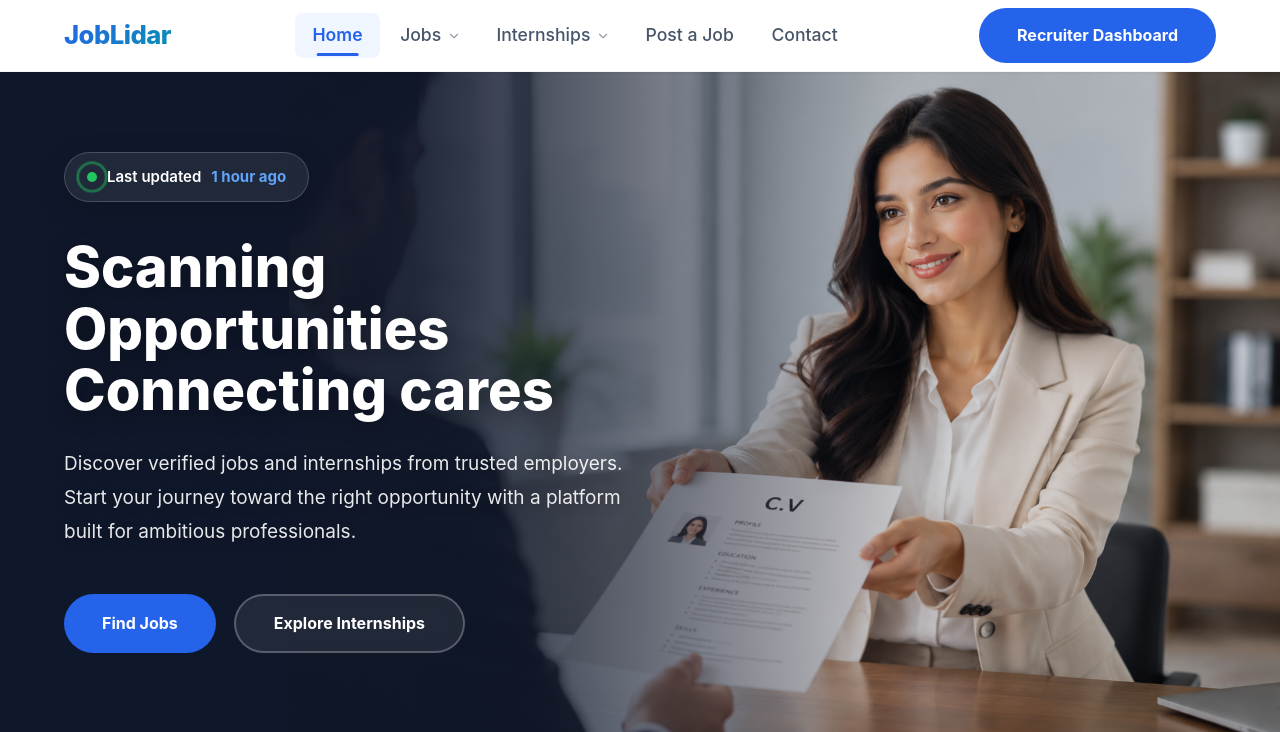
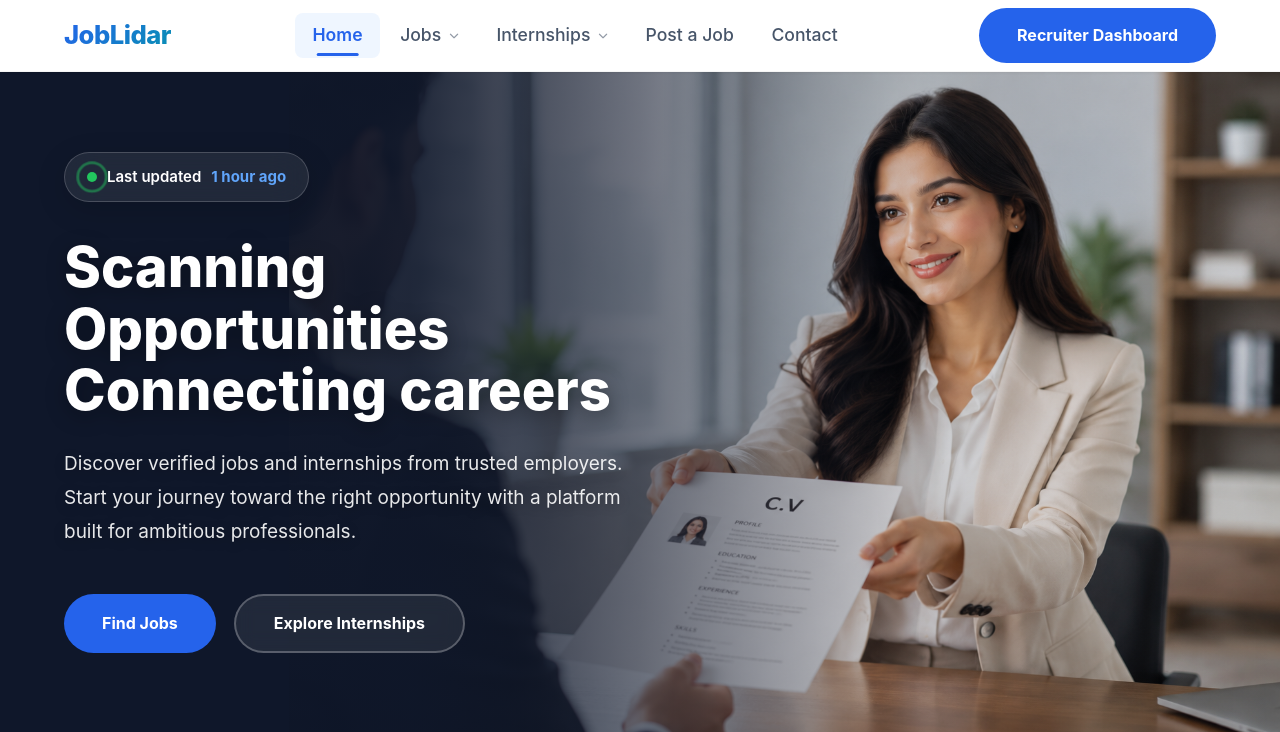
Before and after one commit to danishumer9988/Rf-site-2, a Django app: page / in a window 1280 px wide. Shown: the top 732 px of the page. Run offline with Django 5.2, Linux system fonts and the light colour scheme; data that the repository does not hold is empty.

Commit message:
Update project

```diff
--- a/templates/components/hero1.html
+++ b/templates/components/hero1.html
@@ -386,7 +386,7 @@
         </div>
 
         <div class="hero-content">
-            <h1>Scanning Opportunities Connecting cares</h1>
+            <h1>Scanning Opportunities Connecting careers</h1>
             <p>
                 Discover verified jobs and internships from trusted employers. Start your journey toward the right opportunity with a platform built for ambitious professionals.
             </p>
```
